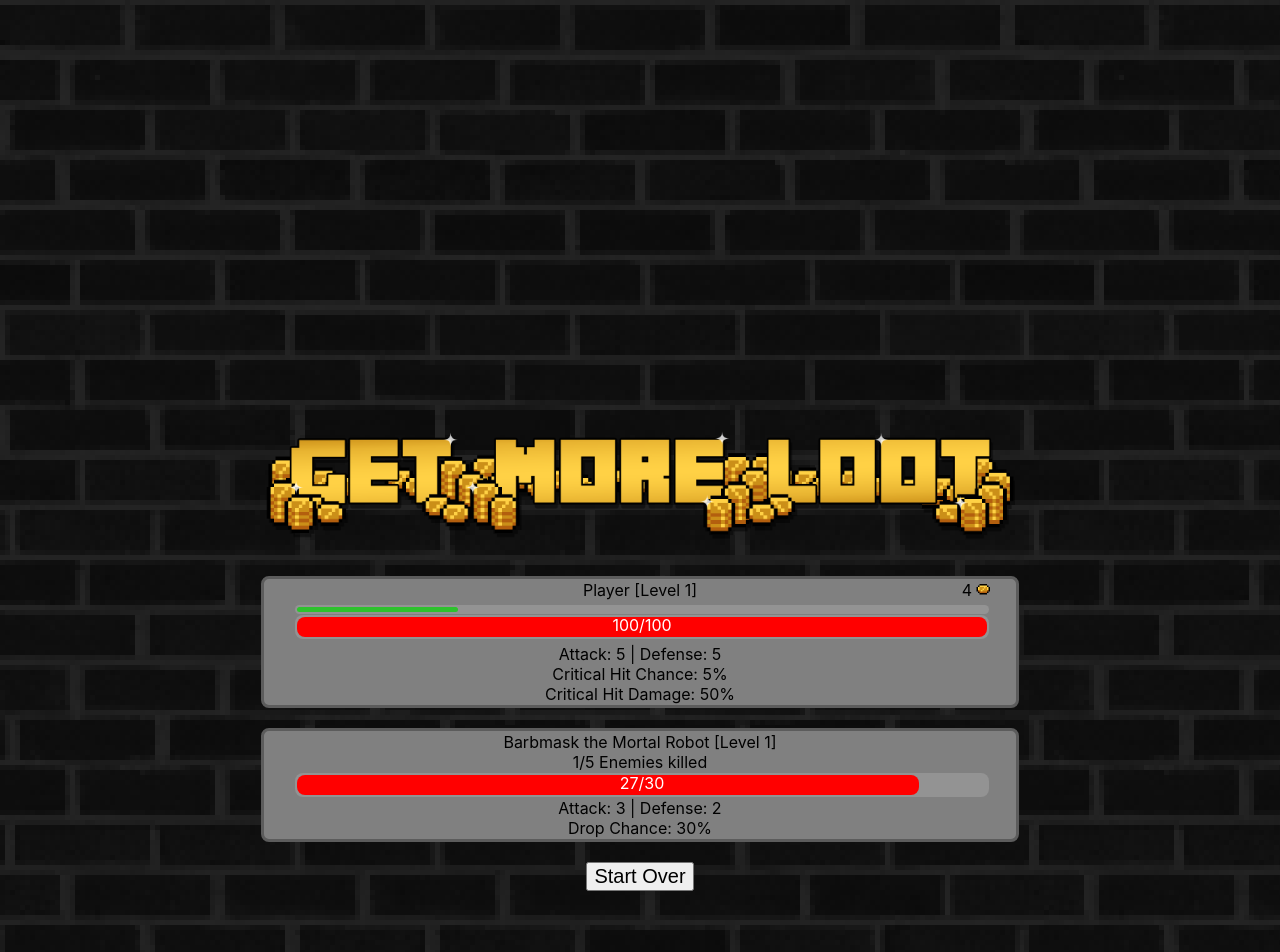
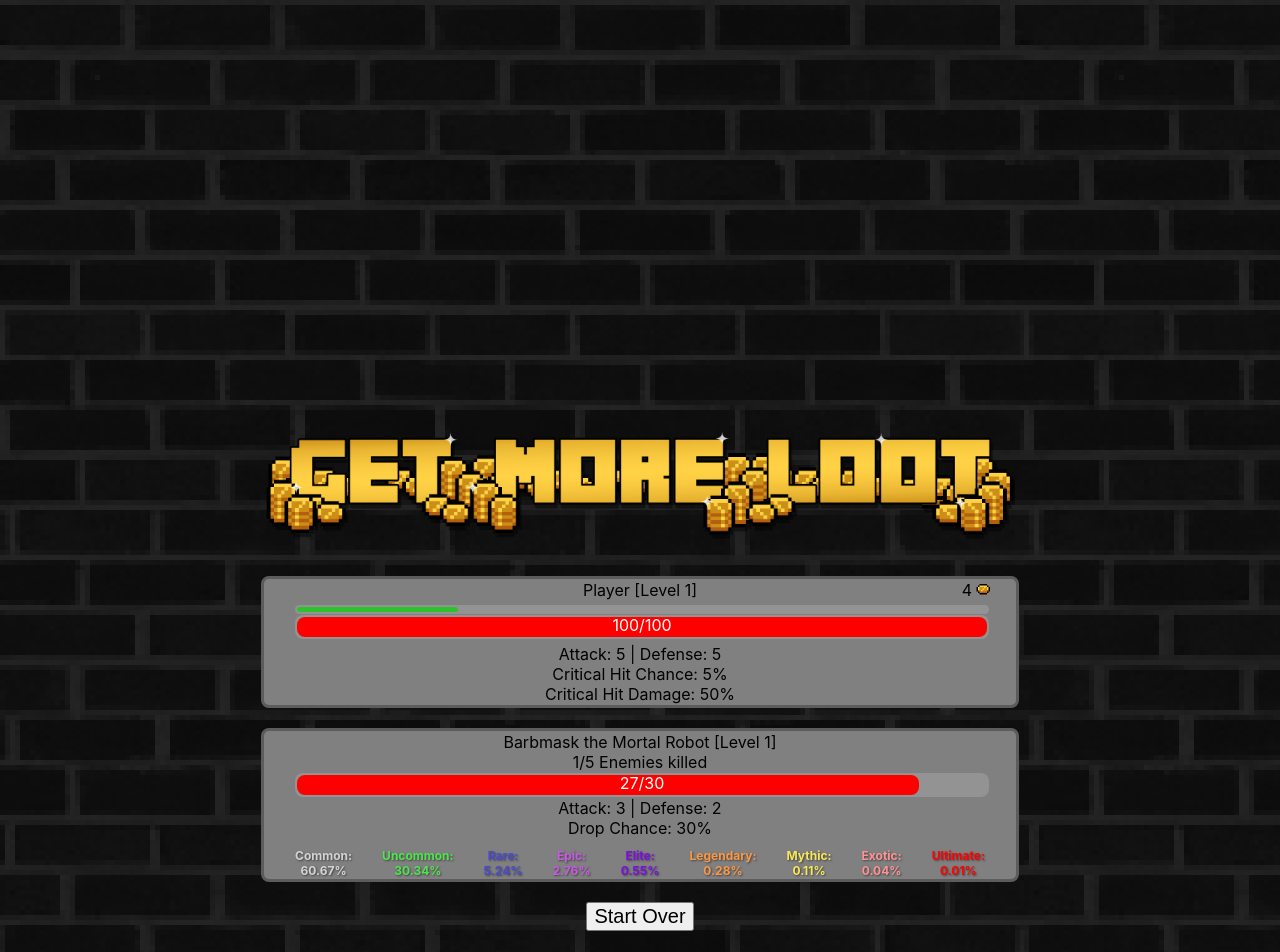
Before and after one commit to itshdog/get-more-loot, a React (Create React App) app: page / in a window 1280 px wide. Shown: the top 952 px of the page. Built offline with nearby package versions, Linux system fonts and the light colour scheme.

Commit message:
rarity upgrades

```diff
--- a/src/components/Content.js
+++ b/src/components/Content.js
@@ -44,8 +44,6 @@ function Content({inventory, setInventory, equipment, setEquipment, Admin, RP, s
     const Names = ['Banechild', 'Thunderthing', 'Soulmirage', 'Steamsoul', 'Auracreep', 'Vexmutant', 'Terrorbug', 'Metalcrackle', 'Soilspawn', 'Dreamserpent', 'Vilegolem', 'Shadowwoman', 'Webspawn', 'Infernalghoul', 'Bowelmutant', 'Glowsnake', 'Acidscreamer', 'Toxinhound', 'Steamteeth', 'Infernobrood', 'Emberfoot', 'Webstrike', 'Rustvine', 'Barbmask', 'Slagwing', 'Vortexfiend', 'Thunderhand', 'Blazeflayer', 'Boneseeker', 'Spiritstep', 'Bladefigure', 'Thundertree', 'Murksoul', 'Boulderboy', 'Cloudseeker', 'Slagfigure', 'Frostsnake', 'Smokewing', 'Moldhound', 'Bladetaur', 'Gutsoul', 'Fetidhood', 'Smokeboy', 'Frightbrute', 'Banepaw', 'Cursestrike', 'Grieveface', 'Terrorlich', 'Murkbug', 'Fogmirage', 'Vileman', 'Sorrowbug']
     const Enemies = ['Zombie', 'Skeleton', 'Spider', 'Goblin', 'Soldier', 'Troll', 'Cultist', 'Vampire', 'Witch', 'Wizard', 'Warlock', 'Warrior', 'Human', 'Alien', 'Baby', 'Android', 'Robot', 'Martian', 'Dragonborn', 'Dwarf', 'Elf', 'Gnome', 'Half-elf', 'Centaur', 'Fairy', 'Goliath', 'Orc', 'Minotaur']
     const Adjectives = ['Common', 'Worst', 'Old', 'Great', 'Greatest', 'Dangerous', 'Mortal', 'Bitter', 'Real', 'Natural', 'Formidable', 'Public', 'Powerful', 'Foreign', 'Last', 'Implacable', 'Deadly', 'Potential', 'Personal', 'Chief', 'Main', 'Ancient', 'Bitterest', 'Inveterate', 'External', 'Open', 'Former', 'Traditional', 'Alien', 'Hereditary', 'Principal', 'Avowed', 'Declared', 'Victorious', 'Terrible', 'Superior', 'Invisible', 'Unseen', 'Cruel', 'Secret', 'Mine', 'Hated', 'Active', 'Internal', 'Arch', 'Fallen', 'Invading', 'Dead', 'Deadliest', 'Vanquished', 'Eternal', 'Unknown', 'Worse', 'Irreconcilable', 'Armed', 'Relentless', 'Hidden', 'Biggest', 'Conquered', 'Insidious', 'Ruthless', 'Fierce', 'Generous', 'Imaginary', 'Brave', 'Savage', 'Outside', 'Ultimate', 'Treacherous', 'Violent', 'Elusive', 'Evil', 'Stronger', 'Communist']
-    /* Item names */
-    const Items = ["Iron Sword", "Iron Chestplate", "Iron Boots", "Iron Helmet", "Amulet", "Iron Ring", "Iron Shield", "Iron Gloves", "Damage Tome", "Gold Sword", "Wizard Hat", "Protection Amulet", "Gold Ring", "Iron Tower Shield", "Armor Tome"]
 
     /* On load, generate random enemy name */
     useEffect(() => {
@@ -128,6 +126,29 @@ function Content({inventory, setInventory, equipment, setEquipment, Admin, RP, s
         }
     }, [entityLevel])
 
+    /* Rarities */
+    let rarities = {
+        "Ultimate": 1,
+        "Exotic": 4,
+        "Mythic": 10,
+        "Legendary": 25,
+        "Elite": 50,
+        "Epic": 250,
+        "Rare": 475,
+        "Uncommon": 2750,
+        "Common": 5500
+    }
+    let totalWeight = 0
+    for (const [key, value] of Object.entries(rarities)) {
+        totalWeight += value
+    }
+    useEffect(() => {
+        totalWeight = 0
+        for (const [key, value] of Object.entries(rarities)) {
+            totalWeight += value
+        }
+    }, [rarities])
+
     /* Chance to drop item */
     const giveLoot = () => {
         let random = Math.floor(Math.random() * 100);
@@ -141,26 +162,63 @@ function Content({inventory, setInventory, equipment, setEquipment, Admin, RP, s
             let itemType = ""
             let statBase = 2
             let statType = ""
+            /* Sell value */
             let value = 0
+            /* Number of affixes to give */
             let modifiers = 0
+            /* Affix storage */
             let affixes = []
 
+            /* Item names */
+            const Items = ["Iron Sword", "Iron Chestplate", "Iron Boots", "Iron Helmet", "Amulet", "Iron Ring", "Iron Shield", "Iron Gloves", "Damage Tome", "Gold Sword", "Wizard Hat", "Protection Amulet", "Gold Ring", "Iron Tower Shield", "Armor Tome"]
             let itemName = Items[(Math.random() * Items.length | 0)]
-            let chances = Math.floor(Math.random() * 100)
+            console.log(totalWeight)
+            let chances = Math.floor(Math.random() * totalWeight)
+            let counter = 0
 
-            if (chances < 100 && chances > 95) {
-                itemRarity = "Rare"
-                statBase = statBase + 2
-                value = 25
-                modifiers = 2
-            } else if (chances < 95 && chances > 70) {
-                itemRarity = "Uncommon"
-                statBase = statBase + 1
-                value = 15
-                modifiers = 1
-            } else {
-                itemRarity = "Common"
-                value = 10
+            console.log(chances)
+
+            for (const [key, v]  of Object.entries(rarities)) {
+                counter += v
+                if (chances <= counter) {
+                    itemRarity = key
+                    if (key === 'Ultimate') {
+                        value = 400
+                        modifiers = 4
+                        statBase += 25
+                    } else if (key === 'Exotic') {
+                        value = 250
+                        modifiers = 4
+                        statBase += 18
+                    } else if (key === 'Mythic') {
+                        value = 150
+                        modifiers = 3
+                        statBase += 13
+                    } else if (key === 'Legendary') {
+                        value = 75
+                        modifiers = 3
+                        statBase += 9
+                    } else if (key === 'Elite') {
+                        value = 50
+                        modifiers = 2
+                        statBase += 6
+                    } else if (key === 'Epic') {
+                        value = 35
+                        modifiers = 2
+                        statBase += 4
+                    } else if (key === 'Rare') {
+                        value = 25
+                        modifiers = 1
+                        statBase += 2
+                    } else if (key === 'Uncommon') {
+                        value = 15
+                        modifiers = 1
+                        statBase += 1
+                    } else if (key === 'Common') {
+                        value = 10
+                    }
+                    break
+                }
             }
 
             if (itemName === "Iron Sword") {
@@ -211,14 +269,11 @@ function Content({inventory, setInventory, equipment, setEquipment, Admin, RP, s
             }
 
             /* Load loot into inventory array */
-            let id = Math.random().toString(36).replace(/[^a-z0-9]+/g, '').substring(1, 5);
+            let id = Math.random().toString(36).replace(/[^a-z0-9]+/g, '').substring(1, 6);
 
-            const listModifiers = [['Critical Hit Chance', 2], ['Critical Hit Damage', 5]]
-            if (modifiers === 1) {
+            const listModifiers = [['Critical Hit Chance', 2], ['Critical Hit Damage', 5], ['Block Chance', 3], ['Maximum Health', 25], ['Gold Drops', 15], ['Damage', 5], ['XP', 10]]
+            if (modifiers != 0) {
                 affixes = [listModifiers[Math.floor(Math.random() * listModifiers.length)]]
-
-            } else if (modifiers === 2) {
-                affixes = listModifiers
             }
 
             let newStats = stats
@@ -401,12 +456,13 @@ function Content({inventory, setInventory, equipment, setEquipment, Admin, RP, s
                 stats={{level: playerLevel, attack: playerATK, defense: playerDEF, hp: playerHP, maxHP: playerMAXHP, xp: playerXP, maxXP: playerMAXXP, coins: coins}}
                 equip={{attack: playerATK - baseATK, defense: playerDEF - baseDEF, critChance: equipCritChance, critDamage: equipCritDamage}}
                 base={{attack: baseATK, defense: baseDEF, critChance: baseCritChance, critDamage: baseCritDamage}}
+                dropRates={{rarities: rarities, weight: totalWeight}}
             />
             <Entity
                 setEntityHP={{setEntityHP}}
                 entity={{name: entityName, drop: dropChance}}
                 stats={{level: entityLevel, count: entityCOUNT, attack: entityATK, defense: entityDEF, hp: entityHP, maxHP: entityMAXHP}}
-                colors={{defense: defenseColor}}
+                dropRates={{rarities: rarities, weight: totalWeight}}
             />
             <div id="Restart">
                 { RP ?
--- a/src/components/Entity.js
+++ b/src/components/Entity.js
@@ -1,8 +1,12 @@
 import React from 'react';
 
-function Entity({setEntityHP, stats, colors, entity}) {
+function Entity({setEntityHP, stats, entity, dropRates}) {
     const percentage = (stats.hp / stats.maxHP) * 100;
     const hp = percentage + "%";
+
+    function percent(rarity) {
+        return (dropRates.rarities[rarity] / dropRates.weight * 100).toFixed(2)
+    }
 
     return(
         <div id="Entity">
@@ -17,6 +21,17 @@ function Entity({setEntityHP, stats, colors, entity}) {
                     <div className="center">Attack: {stats.attack} | Defense: {stats.defense}</div>
                     <div>Drop Chance: {entity.drop}%</div>
                 </div>
+                <div id="rarity-display">
+                    <div className='rarity-tab rarity-Common'>Common: <br></br>{percent('Common')}%</div>
+                    <div className='rarity-tab rarity-Uncommon'>Uncommon: <br></br>{percent('Uncommon')}%</div>
+                    <div className='rarity-tab rarity-Rare'>Rare: <br></br>{percent('Rare')}%</div>
+                    <div className='rarity-tab rarity-Epic'>Epic: <br></br>{percent('Epic')}%</div>
+                    <div className='rarity-tab rarity-Elite'>Elite: <br></br>{percent('Elite')}%</div>
+                    <div className='rarity-tab rarity-Legendary'>Legendary: <br></br>{percent('Legendary')}%</div>
+                    <div className='rarity-tab rarity-Mythic'>Mythic: <br></br>{percent('Mythic')}%</div>
+                    <div className='rarity-tab rarity-Exotic'>Exotic: <br></br>{percent('Exotic')}%</div>
+                    <div className='rarity-tab rarity-Ultimate'>Ultimate: <br></br>{percent('Ultimate')}%</div>
+                </div>
             </div>
         </div>
     )
--- a/src/css/index.css
+++ b/src/css/index.css
@@ -263,10 +263,9 @@ code {
 }
 
 #Equipment {
-  margin: 0 35px;
+  margin: 0 20px;
   display: grid;
   grid-template-columns: repeat(3, 1fr);
-  grid-template-rows: repeat(3, 1fr);
   column-gap: 20px;
   row-gap: 5px;
 }
@@ -276,14 +275,11 @@ code {
 }
 
 .equip-box {
+  position: relative;
   background-color: rgba(255, 255, 255, 0.459)!important;
   border-radius: 0.5em;
-  position: relative;
-  min-height: 110px;
-}
-
-#Storage {
-  padding-top: 20px;
+  height: 100%;
+  min-height: 100px;
 }
 
 #storage-container {
@@ -328,18 +324,15 @@ code {
 
 .equip-box .item {
   border-radius: 0.5em;
-  width: 90%;
-  max-width: 80px;
-  aspect-ratio: 1 / 1;
-  margin: 0 auto;
-  margin-top: 5px;
-  margin-bottom: 5px;
+  margin: 5px;
+  height: 80px;
 }
 
 .equip-box .item .img-container {
   position: relative;
+  aspect-ratio: 1 / 1;
   height: 100%;
-  width: 100%;
+  margin: 0 auto;
 }
 
 .equip-box .item .img-container img {
@@ -351,18 +344,6 @@ code {
   left: 0;
   right: 0;
   margin: auto;
-}
-
-.Common {
-  background-color: none;
-}
-
-.Uncommon {
-  background-color: green;
-}
-
-.Rare {
-  background-color: blue;
 }
 
 .item-box .tooltip {
@@ -377,6 +358,7 @@ code {
   right: 100%;
   width: 150px;
   text-align: left;
+  font-size: 10px;
 }
 
 .item-box:hover .tooltip {
@@ -395,6 +377,7 @@ code {
   right: 100%;
   width: 150px;
   text-align: left;
+  font-size: 10px;
 }
 
 .equip-box .tooltip button {
@@ -405,27 +388,91 @@ code {
   margin-top: 0;
 }
 
-.tooltip-stat-small {
-  font-size: 10px;
+.tooltip-stat  {
+  font-size: 16px;
 }
 
 .equip-box:hover .tooltip {
   display: block;
 }
 
-.tooltip-rarity-Common {
-  color: lightgray!important;
-  font-size: 10px;
+.tooltip:hover {
+  display: block;
 }
 
-.tooltip-rarity-Uncommon {
-  color: rgb(77, 230, 77)!important;
-  font-size: 10px;
+.rarity-Common {
+  font-size: 700;
+  color: lightgray!important;
 }
 
-.tooltip-rarity-Rare {
+.Common {
+  background-color: none;
+}
+
+.rarity-Uncommon {
+  color: rgb(77, 230, 77)!important;
+}
+
+.Uncommon {
+  background-color: rgb(77, 230, 77);
+}
+
+.rarity-Rare {
   color: rgb(75, 75, 207)!important;
-  font-size: 10px;
+}
+
+.Rare {
+  background-color: rgb(75, 75, 207)
+}
+
+.rarity-Epic {
+  font-size: 700;
+  color: rgb(199, 89, 226)!important;
+}
+
+.Epic {
+  background-color: rgb(199, 89, 226)
+}
+
+
+.rarity-Elite {
+  color: rgb(124, 16, 224)!important;
+}
+
+.Elite {
+  background-color: rgb(124, 16, 224)
+}
+
+.rarity-Legendary {
+  color: rgb(252, 151, 68)!important;
+}
+
+.Legendary {
+  background-color: rgb(252, 151, 68)
+}
+
+.rarity-Mythic {
+  color: rgb(248, 232, 86)!important;
+}
+
+.Mythic {
+  background-color: rgb(248, 232, 86)
+}
+
+.rarity-Exotic {
+  color: rgb(255, 146, 146)!important;
+}
+
+.Exotic {
+  background-color: rgb(255, 146, 146)
+}
+
+.rarity-Ultimate {
+  color: rgb(255, 0, 0)!important;
+}
+
+.Ultimate {
+  background-color: rgb(255, 0, 0)
 }
 
 .tooltip .tooltip-title {
@@ -460,6 +507,23 @@ code {
 .coin {
   height: 1.5em!important;
   transform: translateY(4px);
+}
+
+/* Rarity Display */
+#rarity-display {
+  width: 100%;
+  margin-top: 10px;
+  font-size: 12px;
+  font-weight: 700;
+  display: grid;
+  grid-auto-flow: column;
+  justify-content: space-evenly;
+}
+
+.rarity-tab {
+  text-shadow: 1px 1px 2px rgba(16, 16, 17, 0.541);
+  width: fit-content;
+  align-self: center;
 }
 
 #Player {
```
Also changed, not shown: src/components/Item.js (+38 -3 lines).
